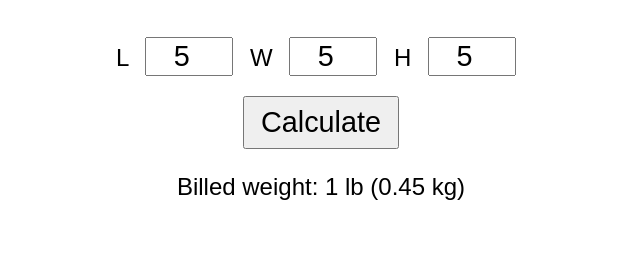
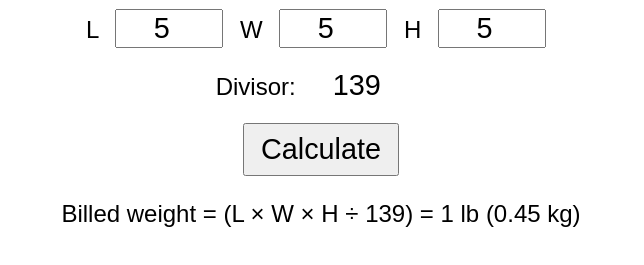
Before and after one commit to andrewip1027/VolumeCalculator, a plain HTML site: page index.html in a window 1280 px wide. Both pictures are taken after typing "5", "5", "5" into the empty fields and a click on the button "Calculate". Shown: the part 333-598 px from the top of the page, without its empty margins (319-963 px from the left). Drawn offline with Linux system fonts and the light colour scheme.

Commit message:
Update index.html

```diff
--- a/index.html
+++ b/index.html
@@ -11,10 +11,10 @@
       justify-content: center;
       height: 100vh;
       text-align: center;
-      font-size: 150%; /* 50% bigger text */
+      font-size: 150%; /* 50% bigger */
     }
     input {
-      width: 80px;
+      width: 100px;
       margin: 10px;
       font-size: 120%;
       text-align: center;
@@ -24,16 +24,30 @@
       padding: 8px 16px;
       margin-top: 10px;
     }
+    #divisor {
+      border: none;
+      background: transparent;
+      text-align: center;
+    }
   </style>
 </head>
 <body>
   <h2>📦 Dimensional Weight Calculator</h2>
+
   <div>
     L <input id="l" type="number">
     W <input id="w" type="number">
     H <input id="h" type="number">
   </div>
-  <button onclick="calc()">Calculate</button>
+
+  <div>
+    Divisor:
+    <input id="divisor" type="number" value="139" readonly tabindex="-1"
+           ondblclick="this.removeAttribute('readonly')"
+           onblur="this.setAttribute('readonly','true')">
+  </div>
+
+  <button id="calcBtn" onclick="calc()">Calculate</button>
   <p id="out"></p>
 
   <script>
@@ -41,15 +55,26 @@
       let l = +document.getElementById('l').value;
       let w = +document.getElementById('w').value;
       let h = +document.getElementById('h').value;
+      let divisor = +document.getElementById('divisor').value;
+
       if (l <= 0 || w <= 0 || h <= 0) {
         document.getElementById('out').innerText = "⚠️ Please enter all dimensions";
         return;
       }
-      let dimWeightLb = Math.ceil((l * w * h) / 139);
+
+      let dimWeightLb = Math.ceil((l * w * h) / divisor);
       let dimWeightKg = (dimWeightLb * 0.45359237).toFixed(2);
+
       document.getElementById('out').innerText =
-        `Billed weight: ${dimWeightLb} lb (${dimWeightKg} kg)`;
+        `Billed weight = (L × W × H ÷ ${divisor}) = ${dimWeightLb} lb (${dimWeightKg} kg)`;
     }
+
+    // Allow Enter key to trigger calculation
+    document.addEventListener("keydown", function(e) {
+      if (e.key === "Enter") {
+        calc();
+      }
+    });
   </script>
 </body>
 </html>
```
